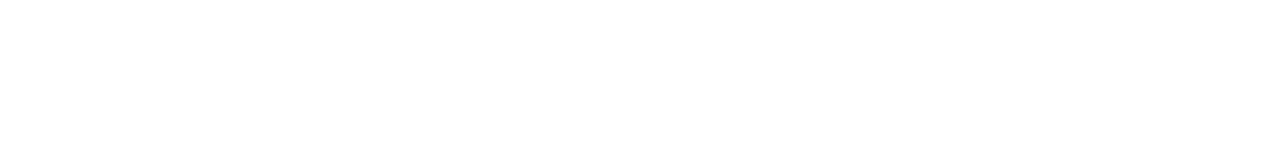
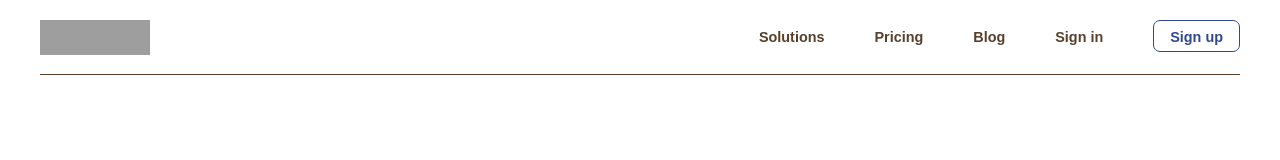
Before and after one commit to francescobiava/sass-teambit, a website: page public/index.html in a window 1280 px wide. Drawn offline with Linux system fonts and the light colour scheme; grey boxes are pictures that could not be loaded.

Commit message:
added header

```diff
--- a/public/index.html
+++ b/public/index.html
@@ -4,10 +4,26 @@
   <meta charset="UTF-8">
   <meta name="viewport" content="width=device-width, initial-scale=1.0">
   <meta http-equiv="X-UA-Compatible" content="ie=edge">
+  <link href="https://fonts.googleapis.com/css?family=Lato&display=swap" rel="stylesheet">
   <link rel="stylesheet" href="css/style.css">
   <title>Teambit</title>
 </head>
 <body>
 
+  <header>
+    <nav class="navbar">
+      <div class="logo">
+        <a href="" class="logo-img"></a>
+      </div>
+      <ul class="menu">
+        <li><a href="">Solutions</a></li>
+        <li><a href="">Pricing</a></li>
+        <li><a href="">Blog</a></li>
+        <li><a href="">Sign in</a></li>
+        <li><a href="" class="btn-signup">Sign up</a></li>
+      </ul>
+    </nav>
+  </header>
+
 </body>
 </html>
--- /dev/null
+++ b/src/scss/_header.scss
@@ -0,0 +1,45 @@
+header {
+  height: 75px;
+  .navbar {
+    height: 100%;
+    max-width: 1200px;
+    margin: auto;
+    border-bottom: 1px solid $text-color;
+    @include flex-between;
+    .logo {
+      height: 35px;
+      .logo-img {
+        display: inline-block;
+        width: 110px;
+        height: 35px;
+        background-image: url('https://teambit.io/wp-content/themes/teambeat/img/logo.svg');
+        background-position: center;
+        background-repeat: no-repeat;
+      }
+    }
+    .menu {
+      @include flex-between;
+      li {
+        margin-left: 50px;
+        a {
+          color: $text-color;
+          font-size: 0.9em;
+          font-weight: 600;
+          &:hover {
+            color: $btn-color;
+          }
+        }
+        .btn-signup {
+          color: $btn-color;
+          padding: 8px 16px 6px;
+          border: 1px solid $btn-color;
+          border-radius: $btn-radius;
+          &:hover {
+            color: #fff;
+            background-color: $btn-color;
+          }
+        }
+      }
+    }
+  }
+}
--- a/src/scss/common.scss
+++ b/src/scss/common.scss
@@ -0,0 +1,5 @@
+@mixin flex-between {
+  display: flex;
+  justify-content: space-between;
+  align-items: center;
+}
--- a/src/scss/style.scss
+++ b/src/scss/style.scss
@@ -0,0 +1,22 @@
+@import 'variables';
+@import 'common';
+@import 'header';
+
+* {
+  margin: 0;
+  padding: 0;
+  box-sizing: border-box;
+}
+
+li {
+  list-style-type: none;
+}
+
+a {
+  text-decoration: none;
+}
+
+body {
+  font-family: 'Public Sans', sans-serif;
+  font-size: 16px;
+}
--- a/src/scss/variables.scss
+++ b/src/scss/variables.scss
@@ -0,0 +1,5 @@
+$text-color: #58402c;
+$background-color: #ffe7d2;
+$btn-color: #30488f;
+
+$btn-radius: 7px;
```
Also changed, not shown: src/html/index.html (+16 -0 lines), public/css/style.css.
